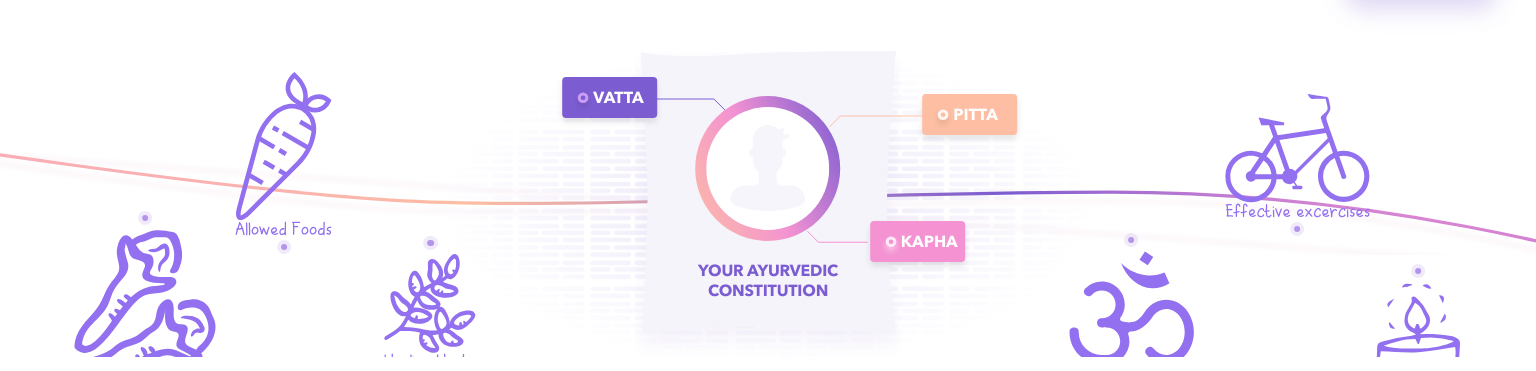
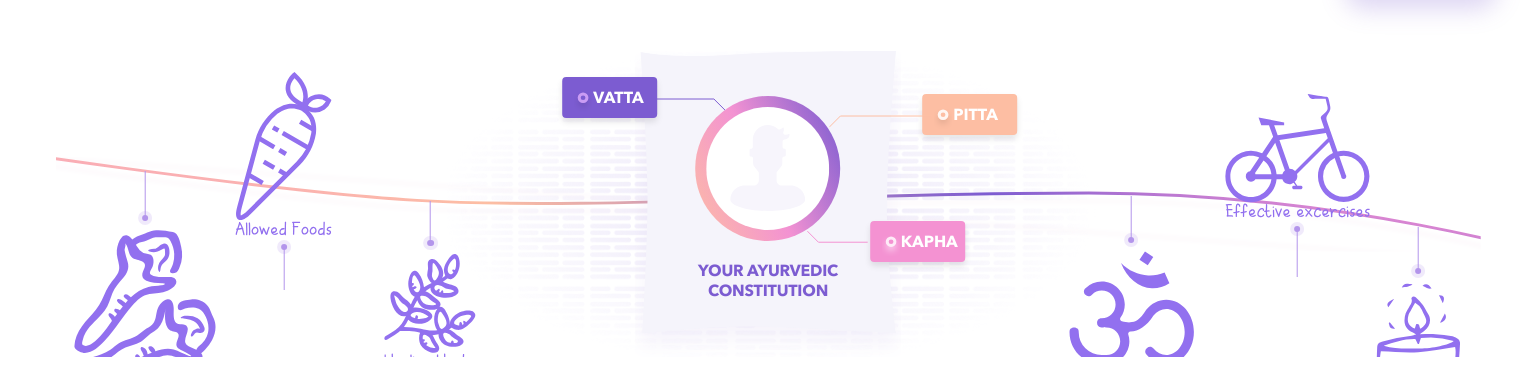
Before and after one commit to mozolevsky/yoga-landing, a website: page app/index.html in a window 1536 px wide. Shown: the part 64-435 px from the top of the page. Drawn offline with Linux system fonts and the light colour scheme.

Commit message:
Solved problem with vertical lines in top block

```diff
--- a/app/index.html
+++ b/app/index.html
@@ -47,6 +47,8 @@
                             <span class="chart__marker chart__marker_pitta">Pitta</span>
                             <span class="chart__marker chart__marker_kapha">Kapha</span>
                         </div>
+
+                        <img src="img/line-gradient.svg" alt="" class="chart__line">
 
                         <div class="top-block__icon top-block__icon_1">
                             <img src="img/top-icon-1.svg" alt="" class="top-block__icon-img">
--- a/app/sass/_top-block.scss
+++ b/app/sass/_top-block.scss
@@ -7,10 +7,7 @@
 
     &__wrapper {
         height: 306px;
-        min-width: 1400px;
         box-sizing: border-box;
-        background: url('../img/line-gradient.svg') no-repeat center;
-        background-size: contain;
     }
 
     &__chart-wrapper {
@@ -18,10 +15,7 @@
         top: 0;
         left: 50%;
         transform: translate(-50%);
-        width: 265.6px;
-        height: 306px;
-        margin: 0 auto;
-        background: url('../img/paper-shadow.svg') no-repeat center;
+
     }
 
     &__icon {
@@ -143,10 +137,16 @@
 
 .chart {
     position: relative;
+    z-index: 2;
     display: flex;
     flex-direction: column;
     align-items: center;
+    box-sizing: border-box;
     padding-top: 44.6px;
+    width: 265.6px;
+    height: 306px;
+    margin: 0 auto;
+    background: url('../img/paper-shadow.svg') no-repeat center;
 
     &__round {
         margin-bottom: 20px;
@@ -157,6 +157,15 @@
         height: 145.1px;
         background: linear-gradient(65deg, #fdbea3 0%, #f392d2 46%, #7c5cd1 97%);
         border-radius: 50%;
+    }
+
+    &__line {
+        position: absolute;
+        top: 50%;
+        left: 50%;
+        transform: translate(-50%, -50%);
+        min-width: 1400px;
+        height: 95px;
     }
 
     &__icon-area {
@@ -265,16 +274,6 @@
     }
 }
 
-@media (min-width: 1450px) {
-    .top-block {
-        &__icon {
-            &::after {
-                content: none;
-            }
-        }
-    }
-}
-
 
 @media(max-width: $sm) {
     .top-block {
@@ -285,10 +284,7 @@
         }
 
         &__chart-wrapper {
-            height: auto;
-            width: 158px;
             top: 11px;
-            background: #fff;
         }
 
         &__icon {
@@ -299,6 +295,9 @@
     .chart {
         padding-top: 23px;
         padding-bottom: 11px;
+        height: auto;
+        width: 158px;
+        background: #fff;
         box-shadow: 0 12px 24px 0 rgba(171, 161, 196, 0.12);
 
         &__round {
```
Also changed, not shown: app/css/main.css.
